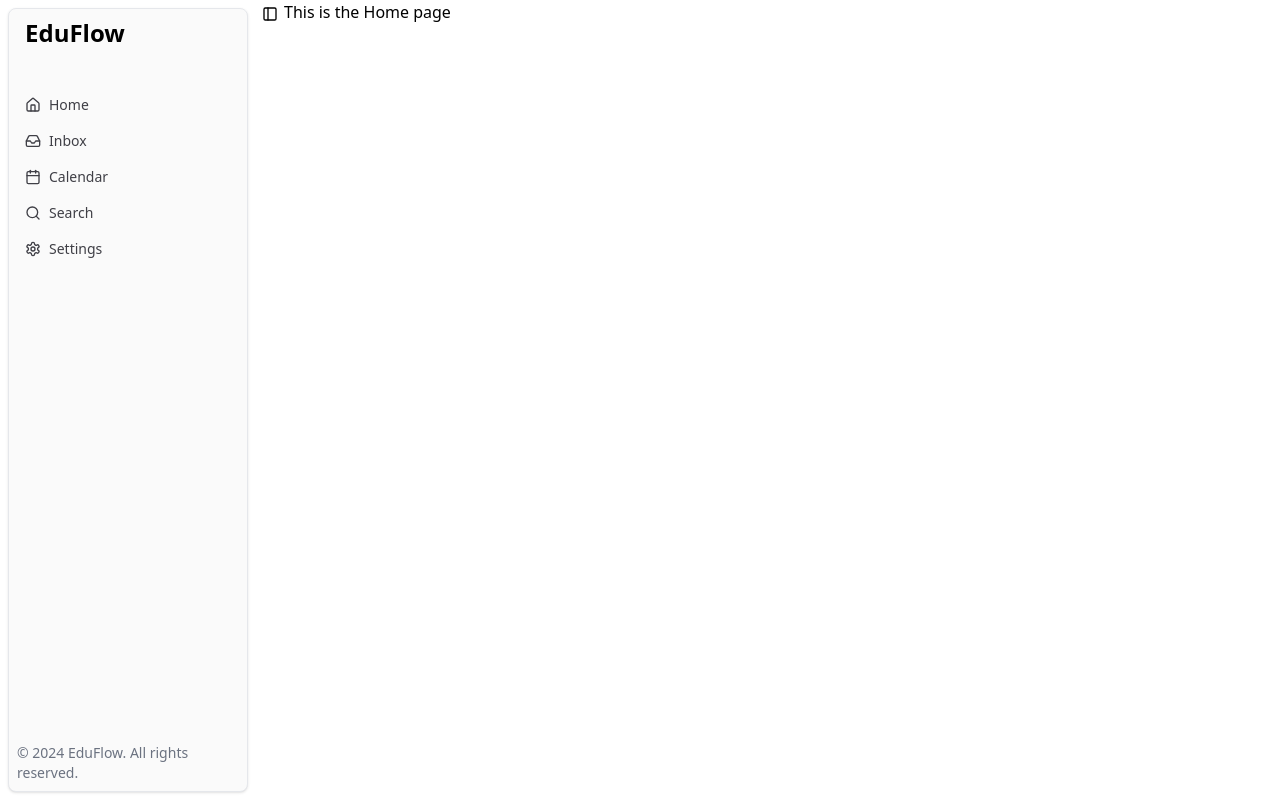
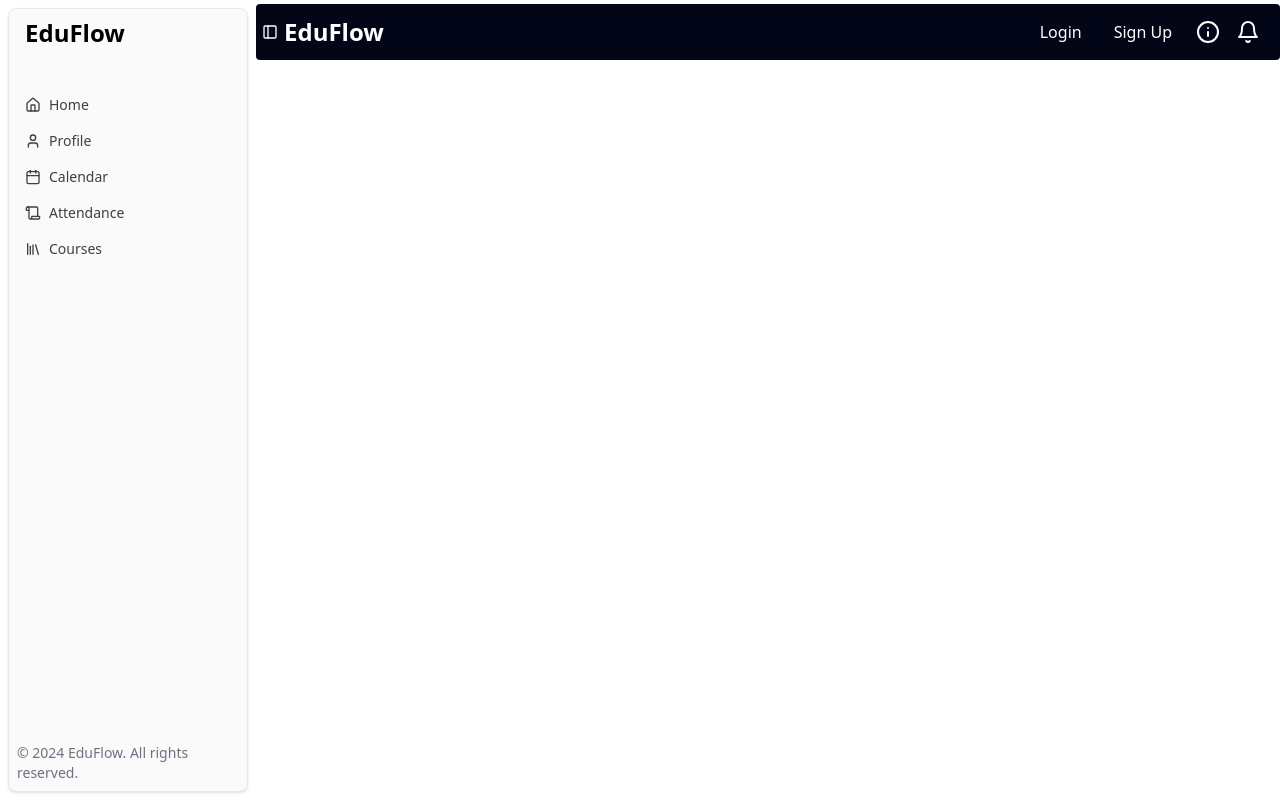
Before and after one commit to Darker98/EduFlow, a React (Vite) app in the folder client/: page / in a window 1280 px wide. Built offline with nearby package versions, Linux system fonts and the light colour scheme.

Commit message:
Statred working on the Homepage

```diff
--- a/client/src/components/Layout.jsx
+++ b/client/src/components/Layout.jsx
@@ -1,13 +1,13 @@
 import React from 'react'
 import { SidebarProvider, SidebarTrigger } from './ui/sidebar'
 import { AppSidebar } from './ui/app-sidebar'
+import { Separator } from "@/components/ui/separator"
 
 const Layout = ({children}) => {
   return (
     <div>
        <SidebarProvider>
        <AppSidebar />
-       <SidebarTrigger/>
        {children}
        </SidebarProvider>
     </div>
--- /dev/null
+++ b/client/src/components/Navbar.jsx
@@ -0,0 +1,30 @@
+import React from 'react'
+import { NavLink } from 'react-router-dom'
+import {Info, Bell} from 'lucide-react'
+import { SidebarTrigger } from './ui/sidebar'
+
+const Navbar = () => {
+  return (
+    <div className='my-1 flex-grow '>
+      <div className='bg-slate-950 flex justify-between rounded h-14 items-center  '>
+        <div >
+            <div className='flex  items-center  '>
+                <SidebarTrigger className='text-white'/>
+                <h1 className='font-bold text-2xl text-white'>EduFlow</h1>
+            </div>
+        </div>
+        {/* this will be for not */}
+        <div className=' mr-5'>
+            <div className='flex items-center gap-4'>
+                <NavLink to='/login' className=' text-white p-2 rounded-md'>Login</NavLink>
+                <NavLink to='/signup' className=' text-white p-2 rounded-md'>Sign Up</NavLink>
+               <NavLink to='/about'><Info className='text-white'/></NavLink>
+               <button><Bell className='text-white'/></button>
+            </div>
+        </div>
+      </div>
+    </div>
+  )
+}
+
+export default Navbar
--- a/client/src/components/ui/app-sidebar.jsx
+++ b/client/src/components/ui/app-sidebar.jsx
@@ -1,4 +1,4 @@
-import { Calendar, Home, Inbox, Search, Settings } from "lucide-react";
+import { Calendar, Home, List, Scroll, Search, Settings, Library , User} from "lucide-react";
 import { NavLink } from "react-router-dom";
 import {
   Sidebar,
@@ -21,9 +21,9 @@ const items = [
     icon: Home,
   },
   {
-    title: "Inbox",
+    title: "Profile",
     url: "/",
-    icon: Inbox,
+    icon: User,
   },
   {
     title: "Calendar",
@@ -31,15 +31,15 @@ const items = [
     icon: Calendar,
   },
   {
-    title: "Search",
+    title: "Attendance",
     url: "/",
-    icon: Search,
+    icon: Scroll,
   },
 
   {
-    title: "Settings",
+    title: "Courses",
     url: "/",
-    icon: Settings,
+    icon: Library,
   }
 ];
 
--- a/client/src/pages/HomePage.jsx
+++ b/client/src/pages/HomePage.jsx
@@ -1,9 +1,10 @@
 import React from 'react'
 import Layout from '../components/Layout'
+import Navbar from '@/components/Navbar'
 const HomePage = () => {
   return (
     <Layout>
-      <h1 >This is the Home page</h1>
+      <Navbar />
     </Layout>
   )
 }
```
